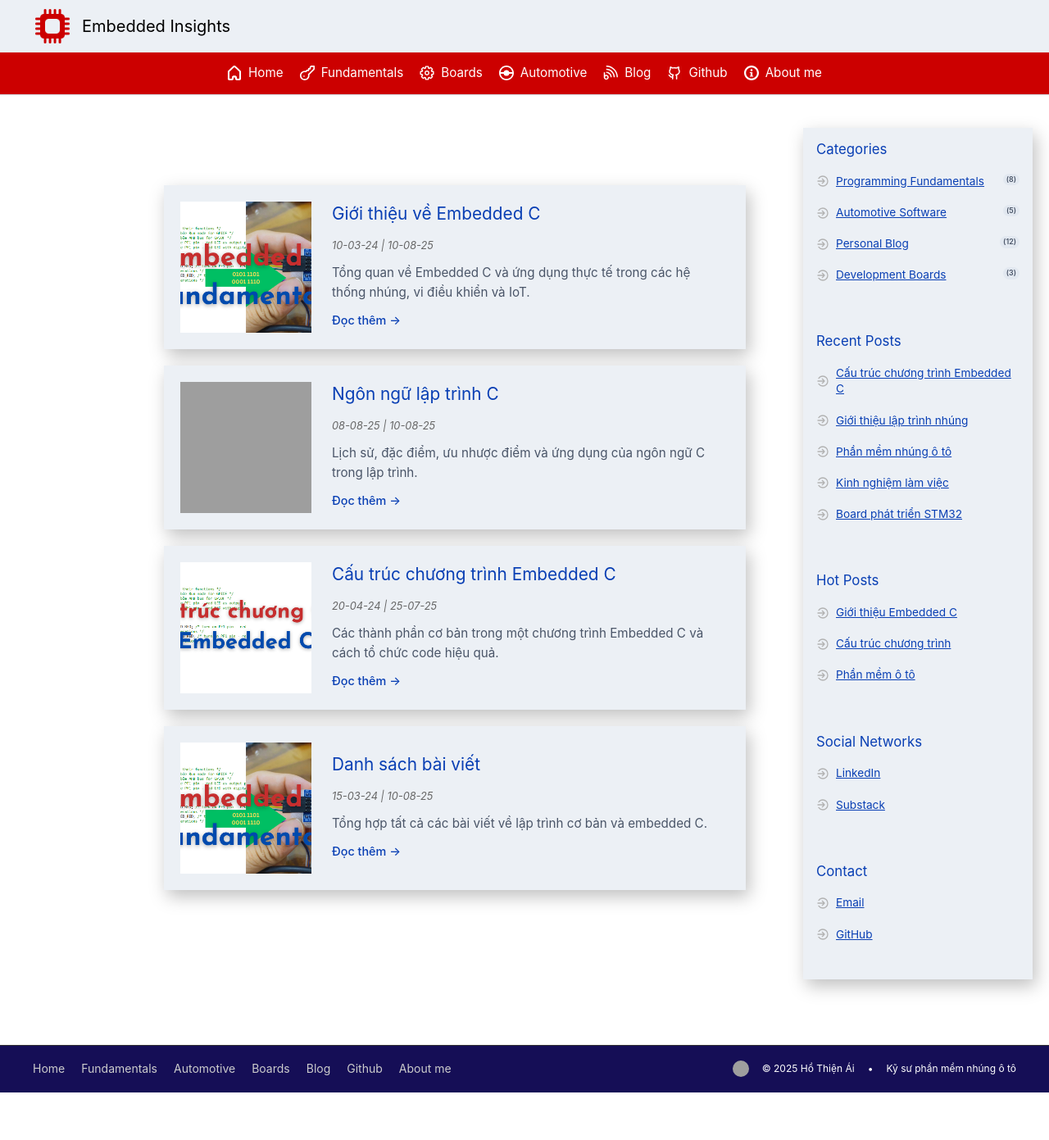
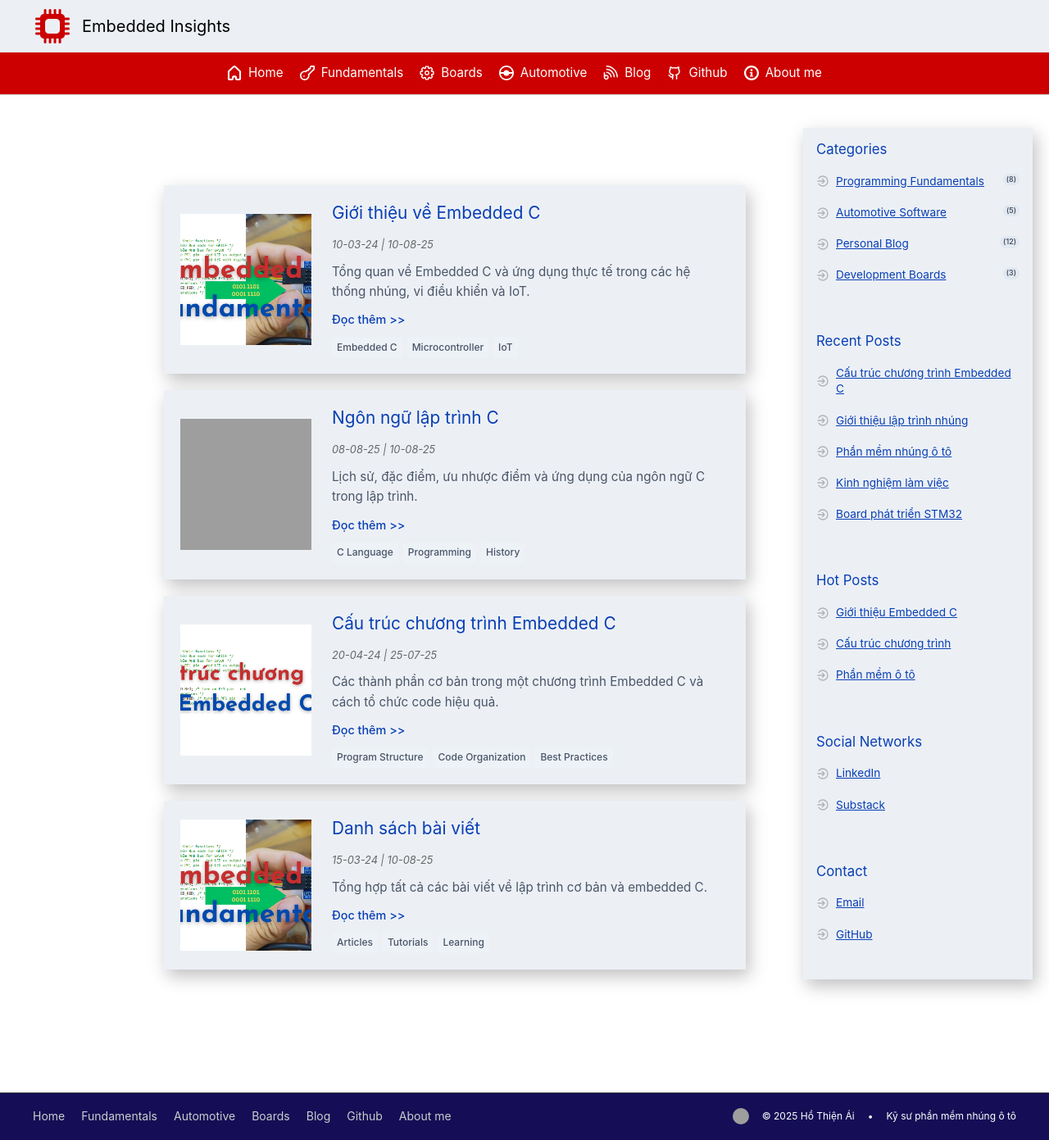
Before and after one commit to ai-ho/ai-ho.github.io, a Jekyll site: the page built from fundamentals/index.md, in a window 1280 px wide and 1391 px high. Shown: the whole window at 82% size. Built offline with Jekyll 4.4.1, drawn with Linux system fonts in a browser that asks for light colours; some web fonts are replaced; grey boxes are pictures that could not be loaded.

Commit message:
Update topic cards

```diff
--- a/fundamentals/index.md
+++ b/fundamentals/index.md
@@ -11,7 +11,12 @@ description: "Fundamental programming knowledge and core concepts"
       <h3 class="topic-title">Giới thiệu về Embedded C</h3>
       <div class="topic-dates">10-03-24 | 10-08-25</div>
       <p class="topic-description">Tổng quan về Embedded C và ứng dụng thực tế trong các hệ thống nhúng, vi điều khiển và IoT.</p>
-      <a href="/fundamentals/intro/" class="topic-read-more" onclick="event.stopPropagation();">Đọc thêm →</a>
+      <a href="/fundamentals/intro/" class="topic-read-more" onclick="event.stopPropagation();">Đọc thêm >></a>
+      <div class="topic-tags">
+        <span class="topic-tag">Embedded C</span>
+        <span class="topic-tag">Microcontroller</span>
+        <span class="topic-tag">IoT</span>
+      </div>
     </div>
   </div>
 
@@ -21,7 +26,12 @@ description: "Fundamental programming knowledge and core concepts"
       <h3 class="topic-title">Ngôn ngữ lập trình C</h3>
       <div class="topic-dates">08-08-25 | 10-08-25</div>
       <p class="topic-description">Lịch sử, đặc điểm, ưu nhược điểm và ứng dụng của ngôn ngữ C trong lập trình.</p>
-      <a href="/fundamentals/c-language/" class="topic-read-more" onclick="event.stopPropagation();">Đọc thêm →</a>
+      <a href="/fundamentals/c-language/" class="topic-read-more" onclick="event.stopPropagation();">Đọc thêm >></a>
+      <div class="topic-tags">
+        <span class="topic-tag">C Language</span>
+        <span class="topic-tag">Programming</span>
+        <span class="topic-tag">History</span>
+      </div>
     </div>
   </div>
 
@@ -31,7 +41,12 @@ description: "Fundamental programming knowledge and core concepts"
       <h3 class="topic-title">Cấu trúc chương trình Embedded C</h3>
       <div class="topic-dates">20-04-24 | 25-07-25</div>
       <p class="topic-description">Các thành phần cơ bản trong một chương trình Embedded C và cách tổ chức code hiệu quả.</p>
-      <a href="/fundamentals/program-structure/" class="topic-read-more" onclick="event.stopPropagation();">Đọc thêm →</a>
+      <a href="/fundamentals/program-structure/" class="topic-read-more" onclick="event.stopPropagation();">Đọc thêm >></a>
+      <div class="topic-tags">
+        <span class="topic-tag">Program Structure</span>
+        <span class="topic-tag">Code Organization</span>
+        <span class="topic-tag">Best Practices</span>
+      </div>
     </div>
   </div>
 
@@ -41,7 +56,12 @@ description: "Fundamental programming knowledge and core concepts"
       <h3 class="topic-title">Danh sách bài viết</h3>
       <div class="topic-dates">15-03-24 | 10-08-25</div>
       <p class="topic-description">Tổng hợp tất cả các bài viết về lập trình cơ bản và embedded C.</p>
-      <a href="/fundamentals/posts/" class="topic-read-more" onclick="event.stopPropagation();">Đọc thêm →</a>
+      <a href="/fundamentals/posts/" class="topic-read-more" onclick="event.stopPropagation();">Đọc thêm >></a>
+      <div class="topic-tags">
+        <span class="topic-tag">Articles</span>
+        <span class="topic-tag">Tutorials</span>
+        <span class="topic-tag">Learning</span>
+      </div>
     </div>
   </div>
 </div>
```
Also changed, not shown: boards/index.md (+12 -2 lines), index.html (+5 -25 lines).
